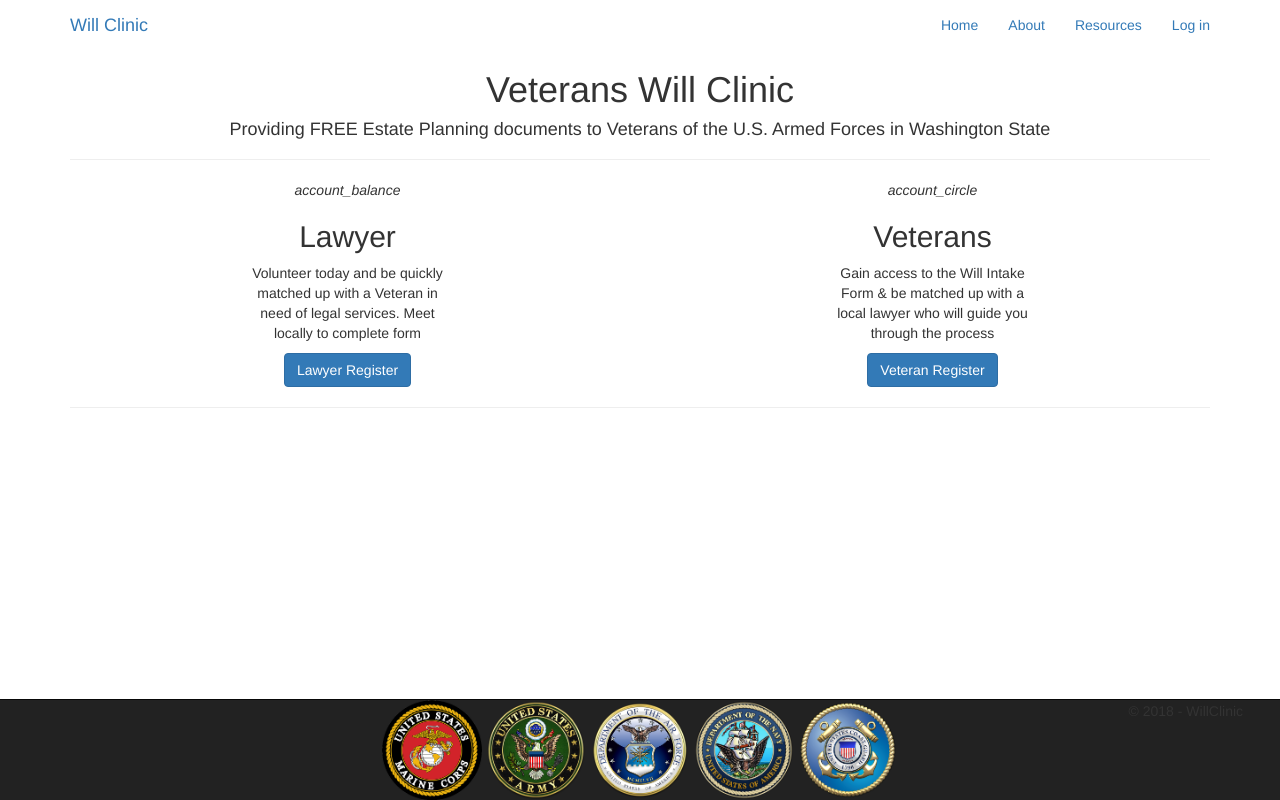
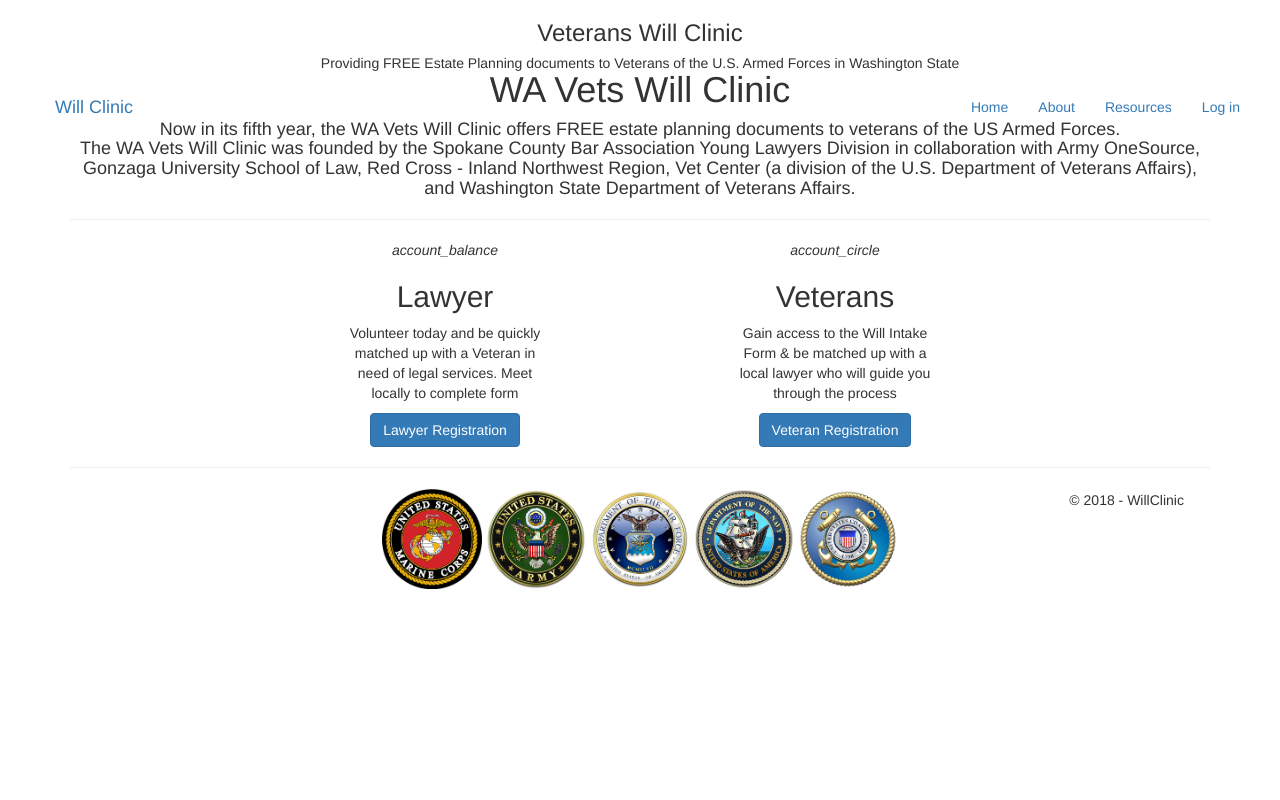
Before and after one commit to vh6908682-art/WA-Will-Clinic, an ASP.NET Core app: page / in a window 1280 px wide. Run offline with ASP.NET Core 8, Linux system fonts and the light colour scheme; some libraries are stand-ins or nearby versions.

Commit message:
Updated Nav

```diff
--- a/WillClinic/Views/Home/Index.cshtml
+++ b/WillClinic/Views/Home/Index.cshtml
@@ -2,35 +2,43 @@
     ViewData["Title"] = "Home Page";
 }
 
-<div class="info-custom row">
+<div class="row">
     <div class="col-lg-12 text-center">
-        <h1>Veterans Will Clinic</h1>
+        <h1>WA Vets Will Clinic</h1>
         <h4>
-        Providing FREE Estate Planning documents to Veterans of the U.S. Armed Forces in Washington State</h4>
+            Now in its fifth year, the WA Vets Will Clinic offers FREE estate planning documents to veterans of the US Armed Forces.
+            <br />
+
+            The WA Vets Will Clinic was founded by the Spokane County Bar Association Young Lawyers Division in collaboration with Army OneSource, Gonzaga University School of Law, Red Cross - Inland Northwest Region, Vet Center  (a division of the U.S. Department of Veterans Affairs), and Washington State Department of Veterans Affairs.
+        </h4>
         <hr />
     </div>
-    </div>
+</div>
 
 <div class="row">
-    <div class="col-md-6">
+    <div class="col-md-2">
+
+    </div>
+    <div class="col-md-4">
         <div class="card center-block text-center" style="width: 20rem;">
             <i id="lawyer-icon" class="material-icons">account_balance</i>
             <div class="card-block text-center">
                 <h2 class="card-title">Lawyer</h2>
                 <p class="card-text">Volunteer today and be quickly matched up with a Veteran in need of legal services.  Meet locally to complete form</p>
-                <a asp-area="" class="btn btn-primary" asp-controller="Lawyer" asp-action="Register">Lawyer Register</a>
+                <a asp-area="" class="btn btn-primary" asp-controller="Lawyer" asp-action="Register">Lawyer Registration</a>
             </div>
         </div>
     </div>
 
-    <div class="col-md-6">
+    <div class="col-md-4">
         <div class="card center-block text-center" style="width: 20rem;">
-            <i id="veteran-icon"class="material-icons">account_circle</i>
+            <i id="veteran-icon" class="material-icons">account_circle</i>
             <div class="card-block text-center">
                 <h2 class="card-title">Veterans</h2>
                 <p class="card-text">Gain access to the Will Intake Form & be matched up with a local lawyer who will guide you through the process</p>
-                <a asp-area="" class="btn btn-primary" asp-controller="Veteran" asp-action="Register">Veteran Register</a>
+                <a asp-area="" class="btn btn-primary" asp-controller="Veteran" asp-action="Register">Veteran Registration</a>
             </div>
+
         </div>
 
 
--- a/WillClinic/Views/Shared/_Layout.cshtml
+++ b/WillClinic/Views/Shared/_Layout.cshtml
@@ -21,6 +21,14 @@
 <body>
     <nav class="navbar-custom navbar navbar-fixed-top">
         <div class="container">
+            <div class="info-custom row">
+                <div class="col-lg-12 text-center">
+                    <h3>Veterans Will Clinic</h3>
+                    <h5>
+                        Providing FREE Estate Planning documents to Veterans of the U.S. Armed Forces in Washington State
+                    </h5>
+                <div class="navline-custom"></div>
+                </div>
             <div class="navbar-header">
                 <button type="button" class="navbar-toggle" data-toggle="collapse" data-target=".navbar-collapse">
                     <span class="sr-only">Toggle navigation</span>
@@ -39,11 +47,13 @@
                 @await Html.PartialAsync("_LoginPartial")
             </div>
         </div>
+      </div>
     </nav>
+
     <div class="container body-content">
         @RenderBody()
         <hr />
-        <div id="footer" class="navbar navbar-inverse navbar-fixed-bottom">
+        <div id="footer" class="navbar">
             <div class="row text-center">
                 <div class="col-md-2">
                 </div>
```
Also changed, not shown: WillClinic/wwwroot/css/site.css (+11 -3 lines).
